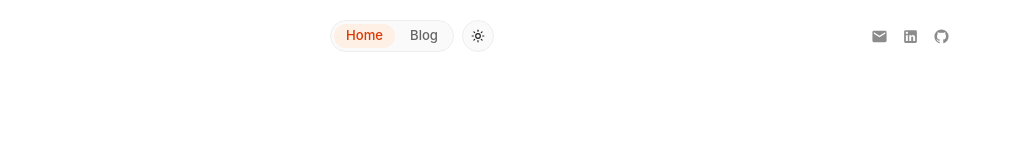
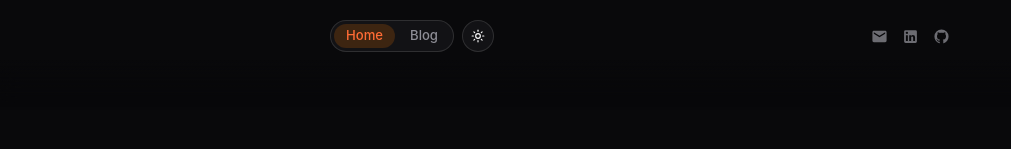
Before and after one commit to wahajf/wahajf.github.io, a Next.js app: page / in a window 1280 px wide. Shown: the top 149 px of the page, without its empty margins (0-1011 px from the left). Built offline with nearby package versions, Linux system fonts and the light colour scheme; no server answers.

Commit message:
Enforce 0ms theme and accent synchronization across Next.js route transitions with ThemeSync component

```diff
--- /dev/null
+++ b/app/components/ThemeSync.jsx
@@ -0,0 +1,21 @@
+'use client';
+
+import { useEffect } from 'react';
+import { usePathname } from 'next/navigation';
+
+export default function ThemeSync() {
+  const pathname = usePathname();
+
+  useEffect(() => {
+    try {
+      const savedTheme = localStorage.getItem('theme') || 'dark';
+      const savedAccent = localStorage.getItem('accent') || 'orange';
+      document.documentElement.setAttribute('data-theme', savedTheme);
+      document.documentElement.setAttribute('data-accent', savedAccent);
+    } catch (e) {
+      console.error('Failed to sync theme on route change:', e);
+    }
+  }, [pathname]);
+
+  return null;
+}
--- a/app/layout.jsx
+++ b/app/layout.jsx
@@ -1,6 +1,7 @@
 import './globals.css';
 import CursorTrail from './components/CursorTrail';
 import ProgressiveBlur from './components/ProgressiveBlur';
+import ThemeSync from './components/ThemeSync';
 
 export const metadata = {
   title: 'Wahaj Farooq — Developer & Media Creator',
@@ -35,6 +36,7 @@ export default function RootLayout({ children }) {
         />
       </head>
       <body>
+        <ThemeSync />
         <CursorTrail />
         {children}
         <ProgressiveBlur />
```
